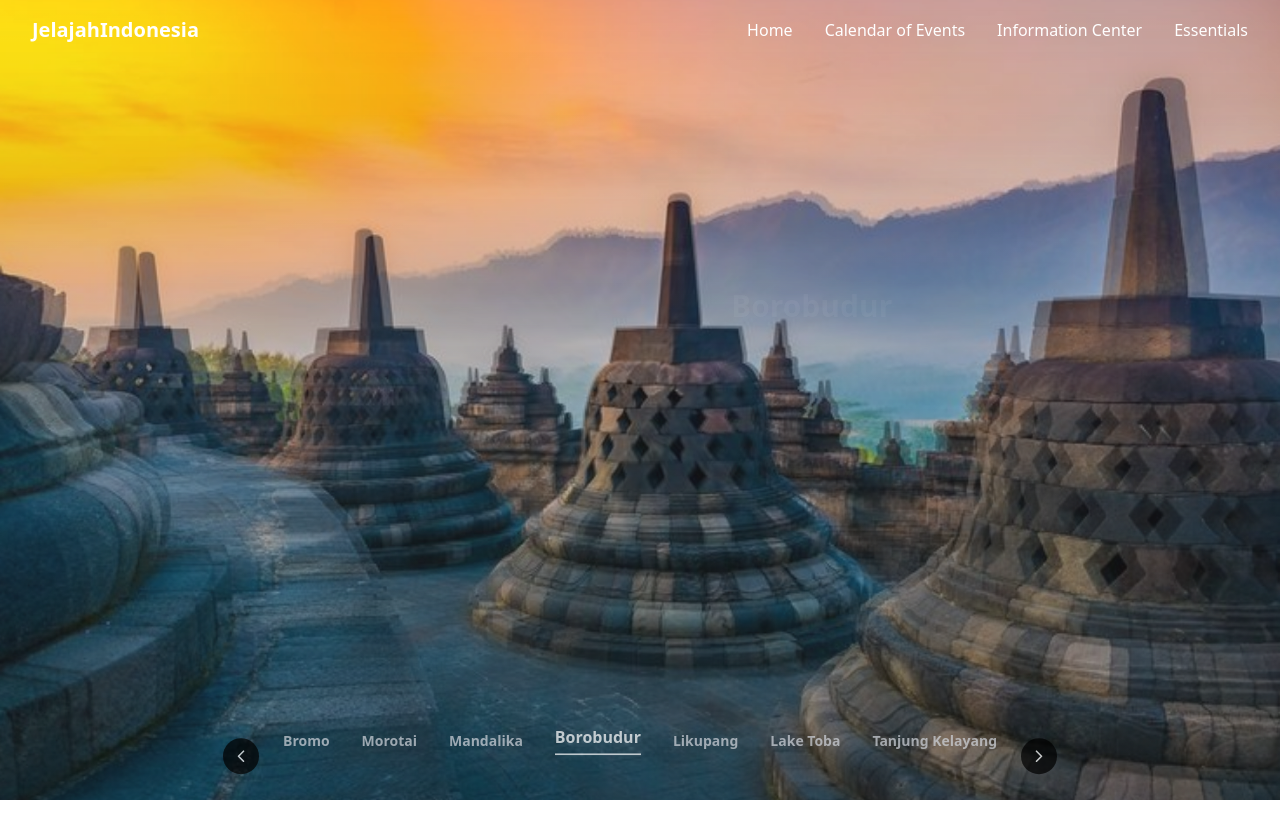
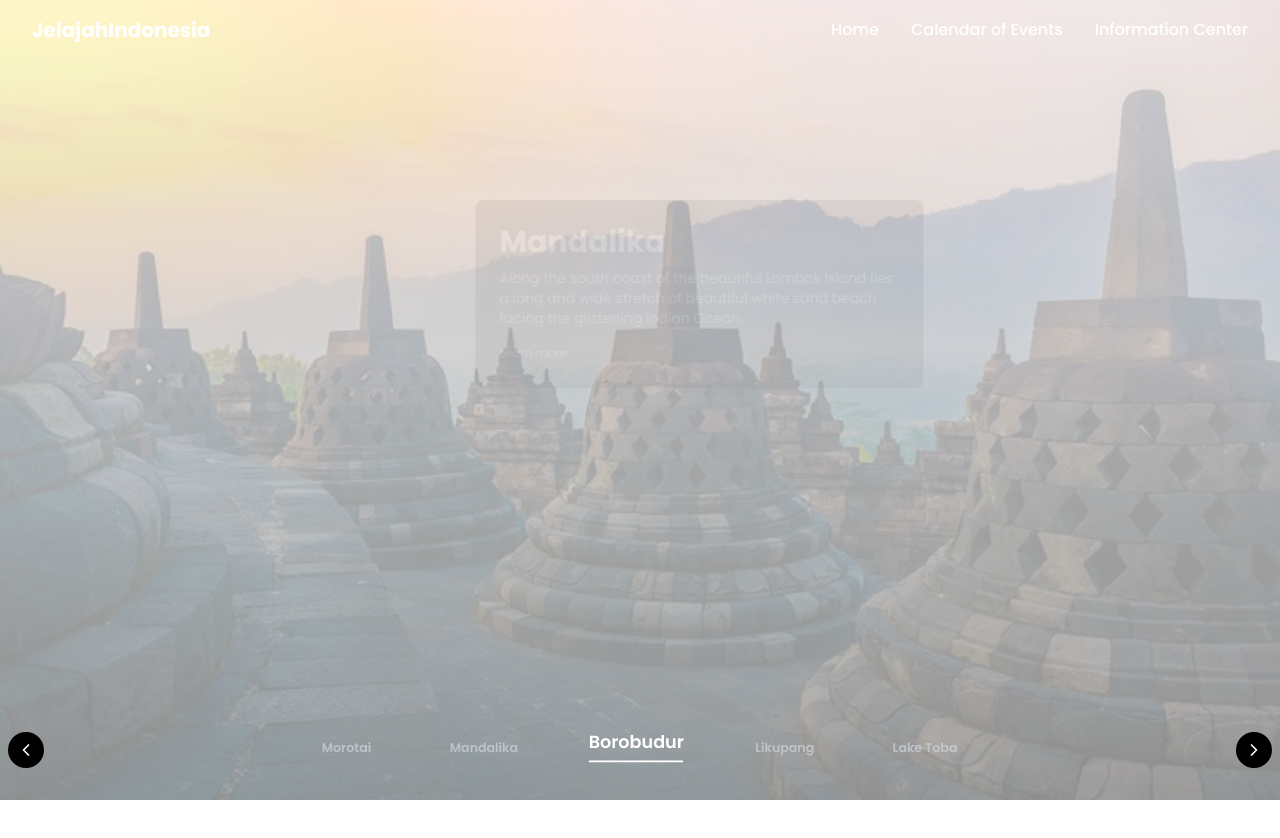
Before and after one commit to ahmatfauzy/explore-nusantara, a React (Vite) app: page / in a window 1280 px wide. Shown: the top 838 px of the page. Built offline with nearby package versions, Linux system fonts and the light colour scheme.

Commit message:
add transition slides

```diff
--- a/index.html
+++ b/index.html
@@ -1,10 +1,16 @@
-<!doctype html>
+<!DOCTYPE html>
 <html lang="en">
   <head>
     <meta charset="UTF-8" />
     <link rel="icon" type="image/svg+xml" href="/vite.svg" />
     <meta name="viewport" content="width=device-width, initial-scale=1.0" />
     <title>Vite + React + TS</title>
+    <link rel="preconnect" href="https://fonts.googleapis.com" />
+    <link rel="preconnect" href="https://fonts.gstatic.com" crossorigin />
+    <link
+      href="https://fonts.googleapis.com/css2?family=Inter:ital,opsz,wght@0,14..32,100..900;1,14..32,100..900&family=Montserrat:ital,wght@0,100..900;1,100..900&family=Poppins:ital,wght@0,100;0,200;0,300;0,400;0,500;0,600;0,700;0,800;0,900;1,100;1,200;1,300;1,400;1,500;1,600;1,700;1,800;1,900&display=swap"
+      rel="stylesheet"
+    />
     <script src="https://cdn.jsdelivr.net/npm/@tailwindcss/browser@4"></script>
   </head>
   <body>
--- a/package.json
+++ b/package.json
@@ -10,6 +10,7 @@
     "preview": "vite preview"
   },
   "dependencies": {
+    "framer-motion": "^12.6.3",
     "lucide-react": "^0.486.0",
     "react": "^19.0.0",
     "react-dom": "^19.0.0"
--- a/src/App.tsx
+++ b/src/App.tsx
@@ -1,4 +1,5 @@
 import Home from "./pages/Home";
+import "./index.css"
 
 function App() {
   return (
--- a/src/components/HeroSection.tsx
+++ b/src/components/HeroSection.tsx
@@ -1,5 +1,6 @@
 import { useState, useRef, useEffect } from "react";
 import { ChevronLeft, ChevronRight } from "lucide-react";
+import { motion, AnimatePresence } from "framer-motion";
 
 interface Location {
   id: number;
@@ -70,44 +71,24 @@ const locations: Location[] = [
 
 const HeroSection = () => {
   const [currentIndex, setCurrentIndex] = useState(0);
-  const [prevIndex, setPrevIndex] = useState(0);
-  const [isHovering, setIsHovering] = useState(false);
-  const [bottomHoverIndex, setBottomHoverIndex] = useState<number | null>(null);
-  const [direction, setDirection] = useState<"left" | "right" | null>(null);
-  const [isChanging, setIsChanging] = useState(false);
+  const [direction, setDirection] = useState<"left" | "right">("right");
   const [isPaused, setIsPaused] = useState(false);
-  const sliderRef = useRef<HTMLDivElement>(null);
   const autoplayTimerRef = useRef<number | null>(null);
-  const containerRef = useRef<HTMLDivElement>(null);
+  const bottomNavRef = useRef<HTMLDivElement>(null);
 
-  // Handle the slide transition animation
-  useEffect(() => {
-    if (currentIndex !== prevIndex) {
-      setIsChanging(true);
-      const timer = setTimeout(() => {
-        setIsChanging(false);
-      }, 800);
-
-      return () => clearTimeout(timer);
-    }
-  }, [currentIndex, prevIndex]);
-
-  // Auto-slide fungsi
+  // Auto-slide function
   useEffect(() => {
     if (autoplayTimerRef.current) {
       clearInterval(autoplayTimerRef.current);
     }
 
-    // auoplay
     if (!isPaused) {
       autoplayTimerRef.current = window.setInterval(() => {
-        setPrevIndex(currentIndex);
         setDirection("right");
         setCurrentIndex((prev) => (prev + 1) % locations.length);
       }, 5000);
     }
 
-    // Clean up interval on unmount or when dependencies change
     return () => {
       if (autoplayTimerRef.current) {
         clearInterval(autoplayTimerRef.current);
@@ -115,23 +96,18 @@ const HeroSection = () => {
     };
   }, [currentIndex, isPaused]);
 
-  // Pause autoplay on user interaction or hover
   const pauseAutoplay = () => {
     setIsPaused(true);
   };
 
-  // Resume autoplay after delay
   const resumeAutoplay = () => {
-    // Add a slight delay before resuming autoplay
     setTimeout(() => {
       setIsPaused(false);
     }, 2000);
   };
 
-  // User control functions
   const nextSlide = () => {
     pauseAutoplay();
-    setPrevIndex(currentIndex);
     setDirection("right");
     setCurrentIndex((prevIndex) => (prevIndex + 1) % locations.length);
     resumeAutoplay();
@@ -139,7 +115,6 @@ const HeroSection = () => {
 
   const prevSlide = () => {
     pauseAutoplay();
-    setPrevIndex(currentIndex);
     setDirection("left");
     setCurrentIndex(
       (prevIndex) => (prevIndex - 1 + locations.length) % locations.length
@@ -151,96 +126,116 @@ const HeroSection = () => {
     if (index === currentIndex) return;
 
     pauseAutoplay();
-    setPrevIndex(currentIndex);
     setDirection(index > currentIndex ? "right" : "left");
     setCurrentIndex(index);
     resumeAutoplay();
   };
 
   const getVisibleLocations = () => {
-    const visibleIndices = [];
+    const result = [];
+    const totalItems = locations.length;
 
-    for (let i = -3; i <= 3; i++) {
-      const index = (currentIndex + i + locations.length) % locations.length;
-      visibleIndices.push(index);
+    for (let i = -2; i <= 2; i++) {
+      const index = (currentIndex + i + totalItems) % totalItems;
+      result.push(locations[index]);
     }
 
-    return visibleIndices.map((index) => locations[index]);
+    return result;
+  };
+
+  // Animation variants
+  const slideVariants = {
+    hiddenRight: {
+      x: "100%",
+      opacity: 0,
+    },
+    hiddenLeft: {
+      x: "-100%",
+      opacity: 0,
+    },
+    visible: {
+      x: "0",
+      opacity: 1,
+      transition: {
+        duration: 0.6,
+        ease: "easeInOut",
+      },
+    },
+    exitRight: {
+      x: "-100%",
+      opacity: 0,
+      transition: {
+        duration: 0.6,
+        ease: "easeInOut",
+      },
+    },
+    exitLeft: {
+      x: "100%",
+      opacity: 0,
+      transition: {
+        duration: 0.6,
+        ease: "easeInOut",
+      },
+    },
+  };
+
+  const fadeVariants = {
+    hidden: { opacity: 0 },
+    visible: { opacity: 1, transition: { duration: 0.8 } },
+    exit: { opacity: 0, transition: { duration: 0.8 } }
   };
 
   return (
     <div
-      ref={containerRef}
       className="relative h-screen w-full overflow-hidden"
       onMouseEnter={pauseAutoplay}
       onMouseLeave={resumeAutoplay}
     >
-      {/* Background Image with Fade/Zoom Animation */}
-      <div
-        className="absolute inset-0 transition-all duration-1000 ease-in-out bg-cover bg-center"
+      {/* Background Image with Smooth Transition */}
+      <AnimatePresence mode="wait" custom={direction}>
+        <motion.div
+          key={currentIndex}
+          custom={direction}
+          variants={fadeVariants}
+          initial="hidden"
+          animate="visible"
+          exit="exit"
+          className="absolute inset-0 bg-cover bg-center"
           style={{
             backgroundImage: `url(${locations[currentIndex].image})`,
-          transform: isChanging ? "scale(1.05)" : "scale(1)",
-          opacity: isChanging ? 0.8 : 1,
           }}
         />
+      </AnimatePresence>
 
-      {/* Previous image for crossfade effect */}
-      {isChanging && (
-        <div
-          className="absolute inset-0 transition-opacity duration-1000 ease-out opacity-0 bg-cover bg-center"
-          style={{
-            backgroundImage: `url(${locations[prevIndex].image})`,
-            opacity: 0.5,
-          }}
-        />
-      )}
-
-      {/* Subtle overlay gradient (always present) */}
+      {/* Subtle overlay gradient */}
       <div className="absolute inset-0 bg-gradient-to-b from-transparent to-black opacity-30" />
 
-      {/* Main Content Box with Slide-in Animation */}
-      <div
-        className={`absolute max-w-md transition-all duration-700 ease-out ${
-          locations[currentIndex].position
-        } ${
-          isChanging
-            ? direction === "right"
-              ? "-translate-x-16 opacity-0"
-              : "translate-x-16 opacity-0"
-            : "translate-x-0 opacity-100"
-        }`}
-        onMouseEnter={() => {
-          setIsHovering(true);
-          pauseAutoplay();
-        }}
-        onMouseLeave={() => {
-          setIsHovering(false);
-          resumeAutoplay();
-        }}
+      {/* Content Box with Slide Animation */}
+      <AnimatePresence mode="wait" custom={direction}>
+        <motion.div
+          key={currentIndex}
+          custom={direction}
+          variants={slideVariants}
+          initial={direction === "right" ? "hiddenRight" : "hiddenLeft"}
+          animate="visible"
+          exit={direction === "right" ? "exitLeft" : "exitRight"}
+          className={`absolute max-w-md ${locations[currentIndex].position}`}
+          onMouseEnter={pauseAutoplay}
+          onMouseLeave={resumeAutoplay}
         >
-        <div
-          className={`p-6 rounded-lg transition-all duration-500 ease-out ${
-            isHovering
-              ? "bg-gradient-to-b from-black/70 to-black/50 backdrop-blur-sm shadow-lg transform scale-105"
-              : "bg-transparent"
-          }`}
+          <motion.div
+            className="p-6 rounded-lg bg-gradient-to-b from-black/70 to-black/50 backdrop-blur-sm shadow-lg"
+            whileHover={{ scale: 1.05 }}
+            transition={{ duration: 0.3 }}
           >
-          {/* Smaller title text */}
-          <h2
-            className={`text-3xl font-bold mb-2 transition-all duration-300 ${
-              isHovering ? "text-white" : "text-white drop-shadow-lg"
-            }`}
-          >
+            <h2 className="text-3xl font-bold text-white mb-2">
               {locations[currentIndex].name}
             </h2>
-
-          <div
-            className={`overflow-hidden transition-all duration-500 ease-out ${
-              isHovering ? "max-h-96 opacity-100" : "max-h-0 opacity-0"
-            }`}
+            <motion.div
+              initial={{ opacity: 0, height: 0 }}
+              animate={{ opacity: 1, height: "auto" }}
+              transition={{ duration: 0.5 }}
             >
-            {/* Smaller description text */}
               <p className="text-white text-sm mb-3">
                 {locations[currentIndex].description}
               </p>
@@ -250,97 +245,85 @@ const HeroSection = () => {
               >
                 Learn more
               </a>
-          </div>
-        </div>
-      </div>
+            </motion.div>
+          </motion.div>
+        </motion.div>
+      </AnimatePresence>
 
-      {/* Bottom Navigation with Slide-up Animation */}
-      <div
-        className="absolute bottom-8 left-0 right-0 flex justify-center items-center space-x-6 transition-all duration-700 ease-out"
-        style={{
-          transform: isChanging ? "translateY(16px)" : "translateY(0)",
-          opacity: isChanging ? 0.7 : 1,
-        }}
-      >
+      {/* Bottom Navigation */}
+      <div className="absolute bottom-8 left-0 right-0 flex justify-center items-center px-2">
         <button
           onClick={prevSlide}
-          className="text-white bg-black bg-opacity-50 rounded-full p-2 hover:bg-opacity-70 transition-all duration-300 ease-out hover:scale-110"
+          className="text-white bg-black bg-opacity-50 rounded-full p-2 hover:bg-opacity-70 transition-all duration-300 ease-out hover:scale-110 flex-shrink-0 z-10"
         >
           <ChevronLeft size={20} />
         </button>
 
         <div
-          className="flex space-x-8 items-center overflow-hidden"
-          ref={sliderRef}
+          ref={bottomNavRef}
+          className="flex-1 overflow-x-auto scrollbar-hide mx-4"
+          style={{ scrollbarWidth: "none", msOverflowStyle: "none" }}
         >
-          {getVisibleLocations().map((location) => {
-            const isActive = location.id === locations[currentIndex].id;
+          <div className="flex items-center w-max min-w-full justify-center space-x-8 md:space-x-12 px-4">
+            {getVisibleLocations().map((location, i) => {
+              const isMiddleItem = i === 2;
 
               return (
-              <div
-                key={location.id}
-                className="text-center cursor-pointer relative transition-all duration-500 ease-out"
-                style={{
-                  transform: isActive ? "translateY(-4px)" : "translateY(0)",
+                <motion.div
+                  key={`${location.id}-${i}`}
+                  className={`text-center cursor-pointer relative px-3 ${
+                    isMiddleItem ? "z-10" : "z-0"
+                  }`}
+                  initial={{ opacity: 0, y: 20 }}
+                  animate={{
+                    opacity: isMiddleItem ? 1 : 0.7,
+                    y: isMiddleItem ? -4 : 0,
+                    scale: isMiddleItem ? 1.1 : 0.9
                   }}
+                  transition={{ duration: 0.3 }}
                   onClick={() =>
                     goToSlide(locations.findIndex((l) => l.id === location.id))
                   }
-                onMouseEnter={() => {
-                  setBottomHoverIndex(location.id);
-                  pauseAutoplay();
-                }}
-                onMouseLeave={() => {
-                  setBottomHoverIndex(null);
-                  resumeAutoplay();
-                }}
+                  onMouseEnter={pauseAutoplay}
+                  onMouseLeave={resumeAutoplay}
                 >
                   <p
-                  className={`font-semibold transition-all duration-300 ${
-                    isActive ? "text-white text-base" : "text-gray-300 text-sm"
+                    className={`font-semibold whitespace-nowrap ${
+                      isMiddleItem
+                        ? "text-white text-base"
+                        : "text-gray-300 text-sm"
                     }`}
                   >
                     {location.name}
                   </p>
 
-                {/* Animated underline indicator */}
-                <div className="relative h-0.5 mt-1 w-full overflow-hidden">
-                  <div
-                    className={`bg-white absolute left-0 right-0 h-full transition-all duration-300 ${
-                      isActive ? "w-full" : "w-0"
-                    }`}
-                  />
-                </div>
-
-                <div className="h-6 relative">
-                  {bottomHoverIndex === location.id && (
-                    <a
-                      href="#"
-                      className="text-white text-xs absolute top-0 left-0 right-0 text-center transition-all duration-300 ease-out"
-                      style={{
-                        opacity: bottomHoverIndex === location.id ? 1 : 0,
-                        transform:
-                          bottomHoverIndex === location.id
-                            ? "translateY(0)"
-                            : "translateY(8px)",
-                      }}
+                  <motion.div
+                    className="relative h-0.5 mt-1 w-full overflow-hidden"
+                    initial={{ width: 0 }}
+                    animate={{ width: isMiddleItem ? "100%" : "0%" }}
+                    transition={{ duration: 0.3 }}
                   >
-                      Learn more
-                    </a>
-                  )}
-                </div>
-              </div>
+                    <div className="bg-white absolute left-0 right-0 h-full" />
+                  </motion.div>
+                </motion.div>
               );
             })}
+          </div>
         </div>
 
         <button
           onClick={nextSlide}
-          className="text-white bg-black bg-opacity-50 rounded-full p-2 hover:bg-opacity-70 transition-all duration-300 ease-out hover:scale-110"
+          className="text-white bg-black bg-opacity-50 rounded-full p-2 hover:bg-opacity-70 transition-all duration-300 ease-out hover:scale-110 flex-shrink-0 z-10"
         >
           <ChevronRight size={20} />
         </button>
       </div>
+
+      <style>{`
+        .scrollbar-hide::-webkit-scrollbar {
+          display: none;
+        }
+      `}</style>
     </div>
   );
 };
--- a/src/components/Navbar.tsx
+++ b/src/components/Navbar.tsx
@@ -78,14 +78,14 @@ const Navbar = () => {
             >
               Information Center
             </a>
-            <a
+            {/* <a
               href="#"
               className={`font-medium hover:opacity-80 transition-colors duration-300 ${
                 isScrolled ? 'text-black' : 'text-white'
               }`}
             >
               Essentials
-            </a>
+            </a> */}
           </div>
         </nav>
 
@@ -114,9 +114,9 @@ const Navbar = () => {
             <a href="#" className="text-black font-medium px-4 py-2 hover:bg-gray-100 rounded-md">
               Information Center
             </a>
-            <a href="#" className="text-black font-medium px-4 py-2 hover:bg-gray-100 rounded-md">
+            {/* <a href="#" className="text-black font-medium px-4 py-2 hover:bg-gray-100 rounded-md">
               Essentials
-            </a>
+            </a> */}
           </nav>
         </div>
       )}
--- /dev/null
+++ b/src/index.css
@@ -0,0 +1,5 @@
+@import url("https://fonts.googleapis.com/css2?family=Inter:ital,opsz,wght@0,14..32,100..900;1,14..32,100..900&family=Montserrat:ital,wght@0,100..900;1,100..900&family=Poppins:ital,wght@0,100;0,200;0,300;0,400;0,500;0,600;0,700;0,800;0,900;1,100;1,200;1,300;1,400;1,500;1,600;1,700;1,800;1,900&display=swap");
+
+body {
+  font-family: "Poppins", sans-serif;
+}
```
Also changed, not shown: 1 other file (tests, documents, lock files or other folders). Lines whose indentation alone changed are shown as unchanged.
